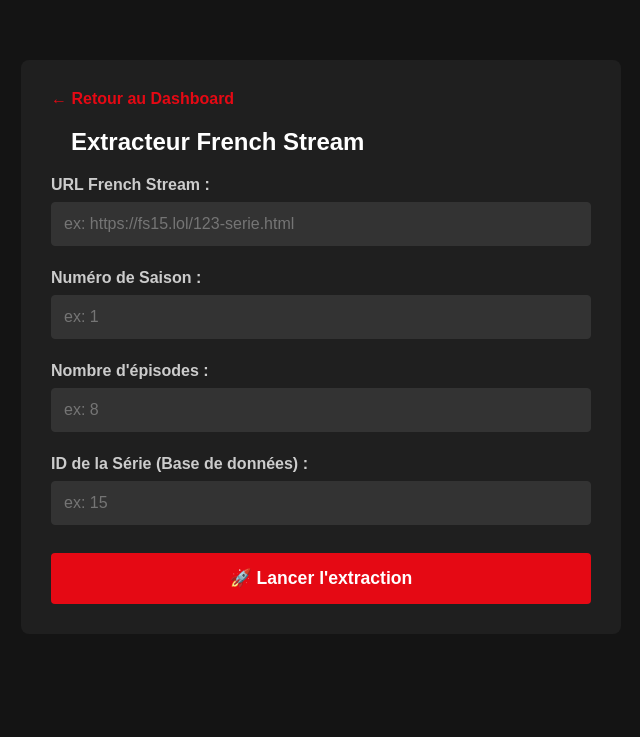
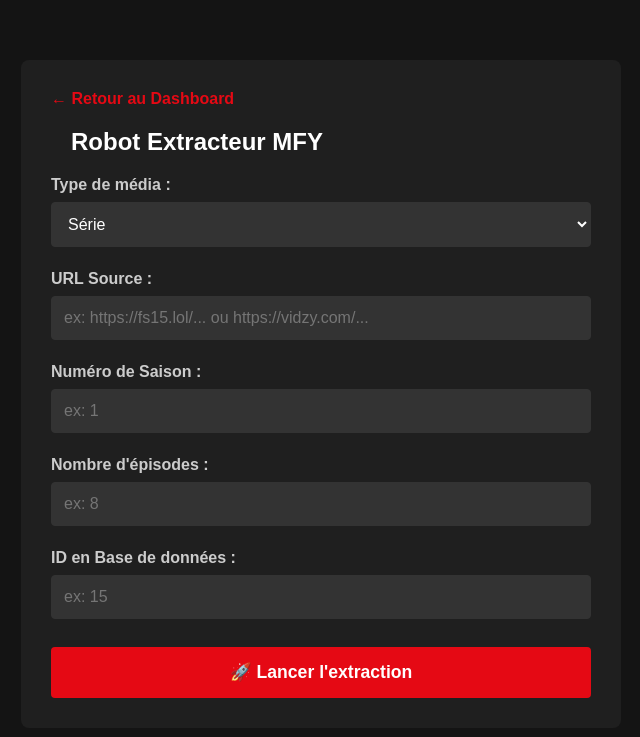
Before and after one commit to queize02/Movies-For-You, a Flask app: template templates/extract.html in a window 1280 px wide. Shown: the top 737 px of the page, without its empty margins (319-959 px from the left). Run offline with Flask 3, Linux system fonts and the light colour scheme; the template is opened without the code that fills it, so the values that code supplies are empty; some libraries are stand-ins or nearby versions.

Commit message:
Support d'extract_iframe dans l'interface web

```diff
--- a/app.py
+++ b/app.py
@@ -605,6 +605,7 @@ def git_webhook():
 
 
 from extract_fs import lancer_extraction, extraction_logs
+from extract_iframe import extraire_et_sauvegarder
 is_extracting = False
 
 @app.route('/admin/extract', methods=['GET', 'POST'])
@@ -614,18 +615,24 @@ def admin_extract():
 
     global is_extracting
     if request.method == 'POST':
+        media_type = request.form.get('media_type')
         url = request.form.get('url')
+        media_id = request.form.get('media_id')
         saison = request.form.get('saison')
         nb_eps = request.form.get('nb_eps')
-        series_id = request.form.get('series_id')
 
-        if not is_extracting and url and saison and nb_eps and series_id:
+        if not is_extracting and url and media_id:
             is_extracting = True
 
             def thread_target():
                 global is_extracting
                 try:
-                    lancer_extraction(url, int(saison), int(nb_eps), int(series_id))
+                    if media_type == 'serie' and saison and nb_eps:
+                        lancer_extraction(url, int(saison), int(nb_eps), int(media_id))
+                    elif media_type == 'film':
+                        extraire_et_sauvegarder(url, int(media_id))
+                    else:
+                        extraction_logs.append("Erreur: Données manquantes.")
                 except Exception as e:
                     extraction_logs.append(f"Erreur fatale: {e}")
                 finally:
--- a/extract_iframe.py
+++ b/extract_iframe.py
@@ -2,6 +2,13 @@ from playwright.sync_api import sync_playwright
 import time
 import os
 import psycopg2
+
+import datetime
+from extract_fs import extraction_logs
+
+def log(msg):
+    print(msg)
+    extraction_logs.append(f"[{datetime.datetime.now().strftime('%H:%M:%S')}] {msg}")
 
 # Configuration BDD (à ajuster si besoin)
 DB_URL = 'postgresql://admin:02082008@192.168.1.13:5432/neondb'
@@ -15,11 +22,15 @@ def save_iframe_url(film_id, iframe_src):
         conn.commit()
         cur.close()
         conn.close()
-        print(f"✅ Succès : Iframe {iframe_src} enregistrée en BDD pour l'ID {film_id}.")
+        log(f"✅ Succès : Iframe {iframe_src} enregistrée en BDD pour l'ID {film_id}.")
     except Exception as e:
-        print(f"❌ Erreur BDD : {e}")
+        log(f"❌ Erreur BDD : {e}")
 
 def extraire_et_sauvegarder(url, film_id):
+    extraction_logs.clear()
+    log('='*60)
+    log('🤖 EXTRACTEUR DE FILMS')
+    log('='*60)
     extension_path = os.path.abspath("ublock_extension") # Ton dossier d'extension
 
     with sync_playwright() as p:
@@ -27,7 +38,7 @@ def extraire_et_sauvegarder(url, film_id):
 
         browser = p.chromium.launch_persistent_context(
             user_data_dir="./user_data",
-            headless=False,
+            headless=True,
             args=args,
             viewport={'width': 1280, 'height': 720}
         )
@@ -45,7 +56,7 @@ def extraire_et_sauvegarder(url, film_id):
         time.sleep(3)
 
         # --- MODIFICATION ICI ---
-        print("👉 Tentative de clic sur triangle ROUGE (si présent)...")
+        log("👉 Tentative de clic sur triangle ROUGE (si présent)...")
         try:
             frame = page.frame_locator("iframe#video-iframe")
             bouton_rouge = frame.locator(".vjs-big-play-button, .play-button").first
@@ -53,11 +64,11 @@ def extraire_et_sauvegarder(url, film_id):
             # On vérifie la visibilité avant de cliquer
             if bouton_rouge.is_visible():
                 bouton_rouge.click(force=True)
-                print("✅ Clic sur triangle rouge effectué.")
+                log("✅ Clic sur triangle rouge effectué.")
             else:
-                print("ℹ️ Le triangle rouge est déjà masqué (le film est peut-être déjà lancé).")
+                log("ℹ️ Le triangle rouge est déjà masqué (le film est peut-être déjà lancé).")
         except Exception:
-            print("ℹ️ Bouton rouge indisponible, passage à l'extraction.")
+            log("ℹ️ Bouton rouge indisponible, passage à l'extraction.")
         # ------------------------
 
         time.sleep(2)
@@ -66,10 +77,10 @@ def extraire_et_sauvegarder(url, film_id):
         if src:
             save_iframe_url(film_id, src)
         else:
-            print("⚠️ Impossible d'extraire le src.")
+            log("⚠️ Impossible d'extraire le src.")
 
         # 4. Fermeture
-        print("👋 Fermeture de la page.")
+        log("👋 Fermeture de la page.")
         browser.close()
 
 if __name__ == "__main__":
--- a/templates/extract.html
+++ b/templates/extract.html
@@ -3,22 +3,23 @@
 <head>
     <meta charset="UTF-8">
     <meta name="viewport" content="width=device-width, initial-scale=1.0">
-    <title>Extracteur de Séries</title>
+    <title>Extracteur MFY</title>
     <link rel="stylesheet" href="{{ url_for('static', filename='index.css') }}">
     <style>
         body { background: #141414; color: white; font-family: sans-serif; padding: 20px; text-align: center; }
         .container { max-width: 600px; margin: 40px auto; background: #1f1f1f; padding: 30px; border-radius: 8px; text-align: left; }
         label { font-weight: bold; margin-top: 15px; display: block; color: #ccc; }
-        input { width: 100%; padding: 12px; margin: 8px 0; border-radius: 4px; border: 1px solid #333; background: #333; color: white; box-sizing: border-box; font-size: 1rem; }
+        input, select { width: 100%; padding: 12px; margin: 8px 0; border-radius: 4px; border: 1px solid #333; background: #333; color: white; box-sizing: border-box; font-size: 1rem; }
         button { width: 100%; padding: 15px; background: #e50914; color: white; border: none; border-radius: 4px; font-weight: bold; cursor: pointer; margin-top: 20px; font-size: 1.1rem;}
         button:hover { background: #f40612; }
         .terminal { background: #000; color: #0f0; font-family: monospace; padding: 15px; border-radius: 4px; height: 300px; overflow-y: auto; margin-top: 20px; line-height: 1.4; word-wrap: break-word; }
+        .hidden { display: none; }
     </style>
 </head>
 <body>
     <div class="container">
         <a href="{{ url_for('admin_dashboard') }}" style="color: #e50914; text-decoration: none; font-weight: bold;">← Retour au Dashboard</a>
-        <h2 style="margin-top: 20px; color: white;">Extracteur French Stream</h2>
+        <h2 style="margin-top: 20px; color: white;">Robot Extracteur MFY</h2>
 
         {% if is_extracting %}
             <p style="color: orange; font-weight: bold; font-size: 1.1rem;">⏳ Une extraction est en cours en arrière-plan...</p>
@@ -45,20 +46,46 @@
             <style>@keyframes blink { 50% { opacity: 0; } }</style>
         {% else %}
             <form method="POST">
-                <label>URL French Stream :</label>
-                <input type="text" name="url" placeholder="ex: https://fs15.lol/123-serie.html" required>
+                <label>Type de média :</label>
+                <select name="media_type" id="media_type" onchange="toggleFields()">
+                    <option value="serie">Série</option>
+                    <option value="film">Film</option>
+                </select>
 
-                <label>Numéro de Saison :</label>
-                <input type="number" name="saison" placeholder="ex: 1" required>
+                <label>URL Source :</label>
+                <input type="text" name="url" placeholder="ex: https://fs15.lol/... ou https://vidzy.com/..." required>
 
-                <label>Nombre d'épisodes :</label>
-                <input type="number" name="nb_eps" placeholder="ex: 8" required>
+                <div id="serie_fields">
+                    <label>Numéro de Saison :</label>
+                    <input type="number" name="saison" id="saison" placeholder="ex: 1">
 
-                <label>ID de la Série (Base de données) :</label>
-                <input type="number" name="series_id" placeholder="ex: 15" required>
+                    <label>Nombre d'épisodes :</label>
+                    <input type="number" name="nb_eps" id="nb_eps" placeholder="ex: 8">
+                </div>
+
+                <label>ID en Base de données :</label>
+                <input type="number" name="media_id" placeholder="ex: 15" required>
 
                 <button type="submit">🚀 Lancer l'extraction</button>
             </form>
+            <script>
+                function toggleFields() {
+                    const type = document.getElementById('media_type').value;
+                    const serieFields = document.getElementById('serie_fields');
+                    const saison = document.getElementById('saison');
+                    const nbEps = document.getElementById('nb_eps');
+                    if (type === 'film') {
+                        serieFields.classList.add('hidden');
+                        saison.removeAttribute('required');
+                        nbEps.removeAttribute('required');
+                    } else {
+                        serieFields.classList.remove('hidden');
+                        saison.setAttribute('required', 'required');
+                        nbEps.setAttribute('required', 'required');
+                    }
+                }
+                toggleFields();
+            </script>
         {% endif %}
     </div>
 </body>
```
